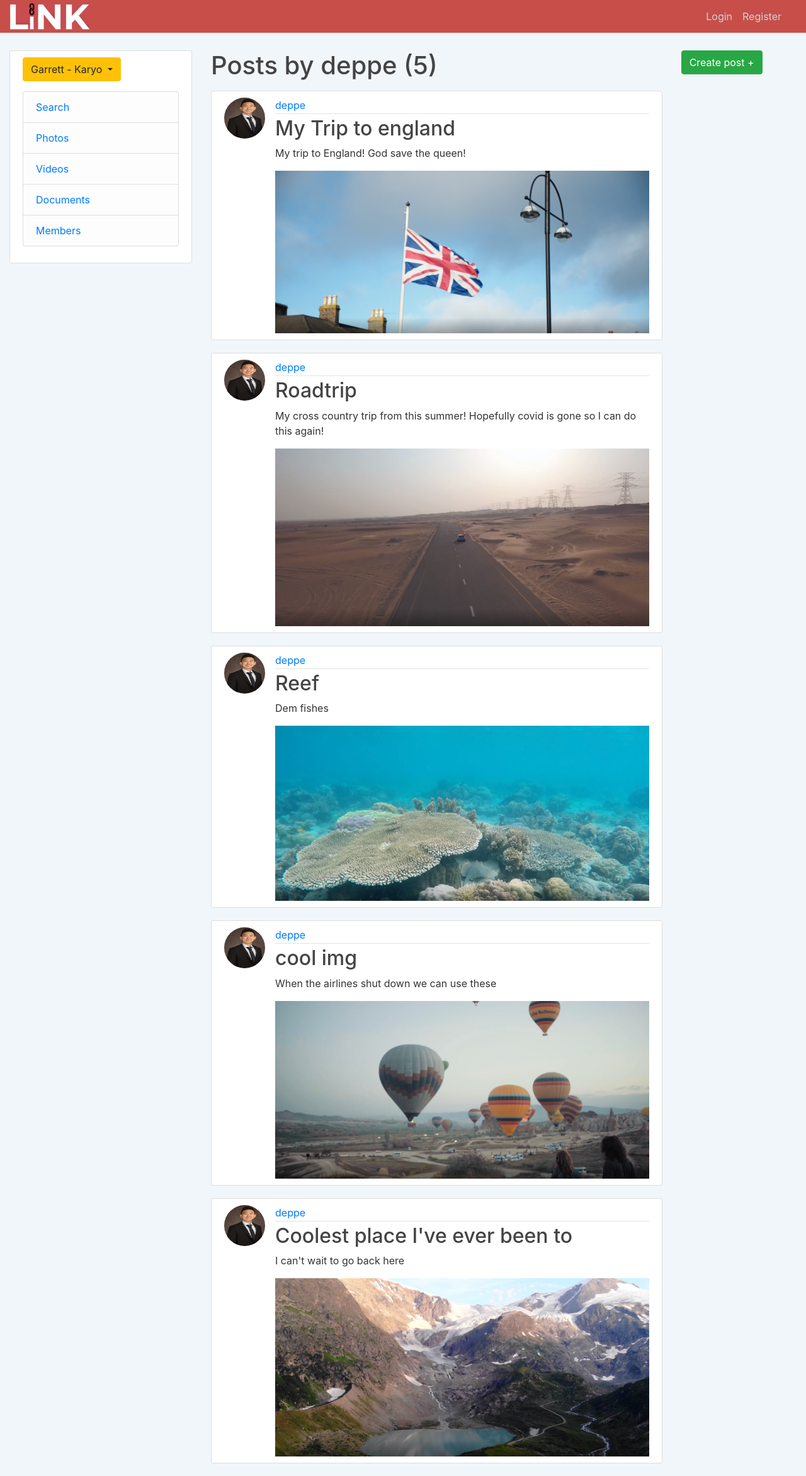
After one commit to matthewsmkim1/LiNK, a Django app: page /user-photos in a window 1280 px wide. The commit adds this page. Shown: the whole page at 63% size. Run offline with Django 3.2, Linux system fonts and the light colour scheme; some libraries are stand-ins or nearby versions.

Commit message:
basic page to start building off of for photos

```diff
--- a/LINK/journal/templates/journal/base.html
+++ b/LINK/journal/templates/journal/base.html
@@ -18,6 +18,8 @@
 </head>
 
 <body>
+
+
   <header class="site-header">
     <nav class="navbar navbar-expand-md navbar-dark bg-steel fixed-top no-pad">
       <a class="navbar-brand mr-4" href="{% url 'journal-home' %}"><img class="logo" src="/media/LiNK.png" /></a>
@@ -30,7 +32,6 @@
           <div class="navbar-nav mr-auto">
             <!-- <a class="nav-item nav-link" href="{% url 'journal-about' %}">Groups</a> -->
           </div>
-          <!-- Navbar Right Side -->
           <div class="navbar-nav">
             {% if user.is_authenticated %}
             <a class="nav-item nav-link" href="{% url 'create_group' %}">Create Group</a>
@@ -65,7 +66,7 @@
           <p class='text-muted'>
             <ul class="list-group">
               <li class="list-group-item list-group-item-light"><a href="#">Search</a></li>
-              <li class="list-group-item list-group-item-light"><a href="http://127.0.0.1:8000">Photos</a></li>
+              <li class="list-group-item list-group-item-light"><a href="http://127.0.0.1:8000/user-photos">Photos</a></li>
               <li class="list-group-item list-group-item-light"><a href="http://127.0.0.1:8000/user-videos">Videos</a>
               </li>
               <li class="list-group-item list-group-item-light"><a href="http://127.0.0.1:8000">Documents</a></li>
--- /dev/null
+++ b/LINK/journal/templates/journal/user_photos.html
@@ -0,0 +1,101 @@
+{% extends "journal/base.html" %}
+{% block content %}
+<h1 class="mb-3">Posts by deppe (5)</h1>
+<article class="media content-section">
+  <img class="rounded-circle article-img" src="/media/default.jpg">
+  <div class="media-body">
+    <div class="article-metadata">
+      <a class="mr-2" href="#">deppe</a>
+    </div>
+    <h2><a class="article-title" href="#">My Trip to england</a></h2>
+    <p class="article-content">My trip to England! God save the queen!</p>
+    <img class="post-photos" src="/media/england.png"  >
+  </div>
+</article>
+
+<article class="media content-section">
+  <img class="rounded-circle article-img" src="/media/default.jpg">
+  <div class="media-body">
+    <div class="article-metadata">
+      <a class="mr-2" href="#">deppe</a>
+    </div>
+    <h2><a class="article-title" href="#">Roadtrip</a></h2>
+    <p class="article-content">My cross country trip from this summer! Hopefully covid is gone so I can do this again!
+    </p>
+    <img class="post-photos" src="/media/roadtrip.png"  >
+  </div>
+</article>
+
+<article class="media content-section">
+  <img class="rounded-circle article-img" src="/media/default.jpg">
+  <div class="media-body">
+    <div class="article-metadata">
+      <a class="mr-2" href="#">deppe</a>
+    </div>
+    <h2><a class="article-title" href="#">Reef</a></h2>
+    <p class="article-content">Dem fishes</p>
+    <img class="post-photos" src="/media/marine.png"  >
+  </div>
+</article>
+
+<article class="media content-section">
+  <img class="rounded-circle article-img" src="/media/default.jpg">
+  <div class="media-body">
+    <div class="article-metadata">
+      <a class="mr-2" href="#">deppe</a>
+    </div>
+    <h2><a class="article-title" href="#">cool img</a></h2>
+    <p class="article-content">When the airlines shut down we can use these</p>
+    <img class="post-photos" src="/media/balloon.png"  >
+  </div>
+</article>
+
+<article class="media content-section">
+  <img class="rounded-circle article-img" src="/media/default.jpg">
+  <div class="media-body">
+    <div class="article-metadata">
+      <a class="mr-2" href="#">deppe</a>
+    </div>
+    <h2><a class="article-title" href="#">Coolest place I've ever been to</a></h2>
+    <p class="article-content"> I can't wait to go back here</p>
+    <img class="post-photos" src="/media/mountain_lake.png"  >
+  </div>
+</article>
+{% for post in posts %}
+<article class="media content-section">
+  <img class="rounded-circle article-img" src="{{ post.author.profile.image.url }}">
+  <div class="media-body">
+    <div class="article-metadata">
+      <a class="mr-2" href="{% url 'user-posts' post.author.username %}">{{ post.author }}</a>
+      <small class="text-muted">{{ post.date_posted|date:"F d, Y" }}</small>
+    </div>
+    <h2><a class="article-title" href="{% url 'post-detail' post.id %}">{{ post.title }}</a></h2>
+    <p class="article-content">{{ post.content }}</p>
+    {% if post.image != 'NULL' %}
+    <img class="post-photos" src="{{ post.image.url }}">
+    {% endif %}
+  </div>
+</article>
+{% endfor %}
+{% if is_paginated %}
+
+{% if page_obj.has_previous %}
+<a class="btn btn-outline-info mb-4" href="?page=1">First</a>
+<a class="btn btn-outline-info mb-4" href="?page={{ page_obj.previous_page_number }}">Previous</a>
+{% endif %}
+
+{% for num in page_obj.paginator.page_range %}
+{% if page_obj.number == num %}
+<a class="btn btn-info mb-4" href="?page={{ num }}">{{ num }}</a>
+{% elif num > page_obj.number|add:'-3' and num < page_obj.number|add:'3' %}
+<a class="btn btn-outline-info mb-4" href="?page={{ num }}">{{ num }}</a>
+{% endif %}
+{% endfor %}
+
+{% if page_obj.has_next %}
+<a class="btn btn-outline-info mb-4" href="?page={{ page_obj.next_page_number }}">Next</a>
+<a class="btn btn-outline-info mb-4" href="?page={{ page_obj.paginator.num_pages }}">Last</a>
+{% endif %}
+
+{% endif %}
+{% endblock content %}
--- a/LINK/journal/urls.py
+++ b/LINK/journal/urls.py
@@ -18,4 +18,5 @@ urlpatterns = [
     path('post/<int:pk>/delete/', PostDeleteView.as_view(), name='post-delete'),
     path('about/', views.about, name='journal-about'),
     path('user-videos', views.user_videos, name='user-videos'),
+    path('user-photos', views.user_photos, name='user-photos'),
 ]
--- a/LINK/journal/views.py
+++ b/LINK/journal/views.py
@@ -21,6 +21,8 @@ def home(request):
 def user_videos(request):
     return render(request, 'journal/user_videos.html')
 
+def user_photos(request):
+    return render(request, 'journal/user_photos.html')
 
 class PostListView(ListView):
     model = Post
```
Also changed, not shown: LINK/media/balloon.png (added), LINK/media/england.png (added), LINK/media/marine.png (added), LINK/media/mountain_lake.png (added), LINK/media/profile_pics/DOdSSkHcTdOxENPGSROZkQ.jpg (added), LINK/media/roadtrip.png (added), 1 other file.
